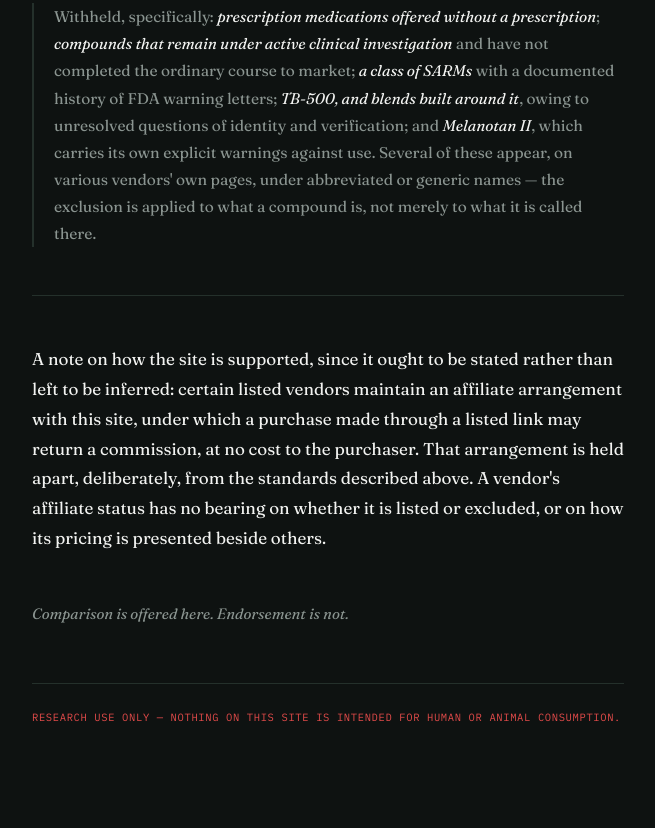
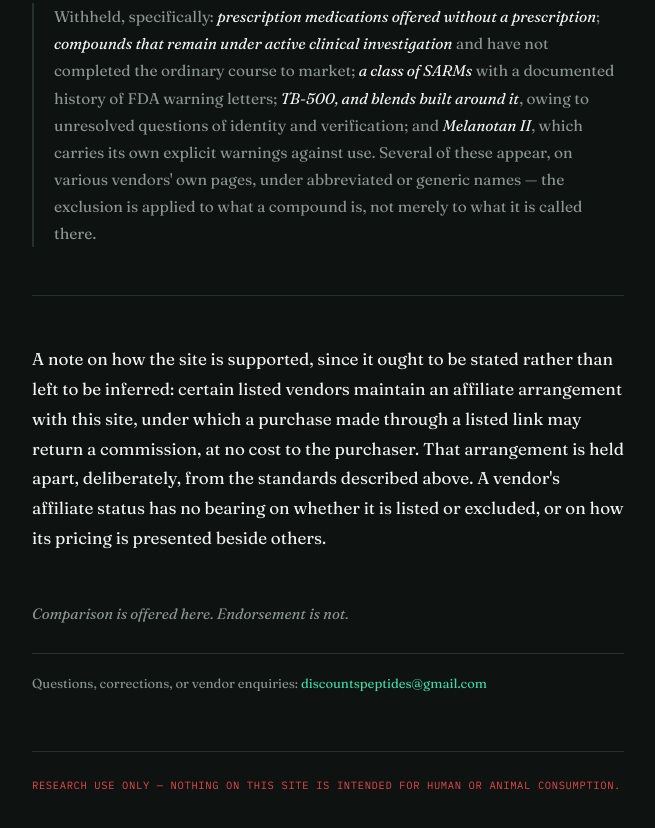
Before and after one commit to spamjackiechan-afk/jack, a plain HTML site: page about.html in a window 1280 px wide. Shown: the part 1123-1951 px from the top of the page, without its empty margins (312-967 px from the left). Drawn offline with Linux system fonts and the light colour scheme.

Commit message:
Update about.html

```diff
--- a/about.html
+++ b/about.html
@@ -54,6 +54,9 @@
 
   <p class="aside">Comparison is offered here. Endorsement is not.</p>
 
+  <p style="font-size:13px; color:var(--ink-soft); margin-top:26px; padding-top:18px; border-top:1px solid var(--rule);">
+    Questions, corrections, or vendor enquiries: <a href="mailto:discountspeptides@gmail.com" style="color:var(--lowest); text-decoration:none;">discountspeptides@gmail.com</a>
+  </p>
   <p class="ruo">Research use only — nothing on this site is intended for human or animal consumption.</p>
 </div>
 </body>
```
